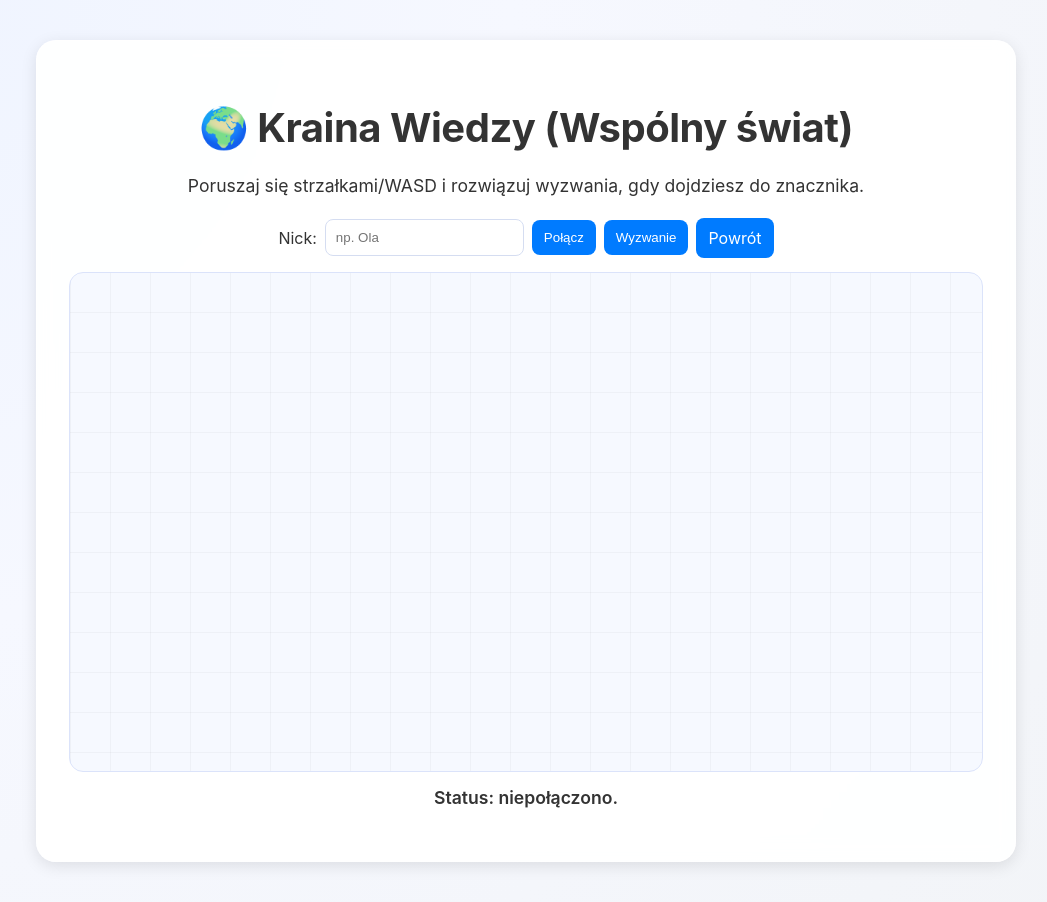
After one commit to hubglo/fiszki_app, a Flask app: page /adventure in a window 1280 px wide. The commit adds this page. Shown: the whole page, without its empty margins (114-1161 px from the left). Run offline with Flask 3, Linux system fonts and the light colour scheme.

Commit message:
Add shared adventure world prototype with cooperative challenge point

```diff
--- a/app.py
+++ b/app.py
@@ -1,9 +1,14 @@
 from flask import Flask, render_template, jsonify, request, redirect
 import json
 import os
+import random
+from threading import Lock
 
 app = Flask(__name__)
 LEADERBOARD_FILE = 'rankings.json'
+WORLD_SIZE = {'width': 2000, 'height': 1200}
+players = {}
+players_lock = Lock()
 
 # Load flashcards from JSON file
 def load_flashcards():
@@ -14,6 +19,39 @@ def load_flashcards():
 def load_themes():
     with open('themes.json', 'r', encoding='utf-8') as f:
         return json.load(f)
+
+
+def get_all_questions():
+    data = load_flashcards()
+    questions = []
+
+    for category in data.get('categories', []):
+        data_key = category.get('dataKey', category.get('id'))
+        if data_key and data_key in data:
+            for item in data[data_key]:
+                obverse = item.get('obverse') or item.get('country')
+                reverse = item.get('reverse') or item.get('capital')
+                if obverse and reverse:
+                    questions.append({
+                        'question': f'{obverse}',
+                        'answer': f'{reverse}',
+                        'category': category.get('name', category.get('id', 'Nieznana'))
+                    })
+
+        for sub in category.get('subcategories', []):
+            sub_key = sub.get('dataKey', sub.get('id'))
+            if sub_key and sub_key in data:
+                for item in data[sub_key]:
+                    obverse = item.get('obverse') or item.get('country')
+                    reverse = item.get('reverse') or item.get('capital')
+                    if obverse and reverse:
+                        questions.append({
+                            'question': f'{obverse}',
+                            'answer': f'{reverse}',
+                            'category': sub.get('name', sub.get('id', 'Nieznana'))
+                        })
+
+    return questions
 
 
 def load_leaderboard():
@@ -75,6 +113,11 @@ def quiz(category):
 def quiz_multichoice(category):
     return render_template('quiz-multichoice.html', category=category)
 
+
+@app.route('/adventure')
+def adventure():
+    return render_template('adventure.html', world_size=WORLD_SIZE)
+
 @app.route('/api/categories')
 def get_categories():
     data = load_flashcards()
@@ -94,6 +137,73 @@ def get_flashcards_api():
 def get_themes():
     themes_data = load_themes()
     return jsonify(themes_data['themes'])
+
+
+@app.route('/api/adventure/challenge', methods=['GET'])
+def get_adventure_challenge():
+    questions = get_all_questions()
+    if not questions:
+        return jsonify({'error': 'Brak pytań do wyzwań przygodowych.'}), 404
+
+    challenge = random.choice(questions)
+    return jsonify(challenge)
+
+
+@app.route('/api/world/join', methods=['POST'])
+def world_join():
+    payload = request.get_json(silent=True) or {}
+    player_id = str(payload.get('id', '')).strip() or str(random.randint(1000, 999999))
+    nickname = str(payload.get('nickname', 'Gracz')).strip()[:20] or 'Gracz'
+    x = int(payload.get('x', 100))
+    y = int(payload.get('y', 100))
+    x = max(0, min(WORLD_SIZE['width'], x))
+    y = max(0, min(WORLD_SIZE['height'], y))
+
+    with players_lock:
+        players[player_id] = {'id': player_id, 'nickname': nickname, 'x': x, 'y': y}
+
+    return jsonify({'playerId': player_id, 'worldSize': WORLD_SIZE})
+
+
+@app.route('/api/world/move', methods=['POST'])
+def world_move():
+    payload = request.get_json(silent=True) or {}
+    player_id = str(payload.get('id', '')).strip()
+    if not player_id:
+        return jsonify({'error': 'Brak id gracza.'}), 400
+
+    x = int(payload.get('x', 0))
+    y = int(payload.get('y', 0))
+    x = max(0, min(WORLD_SIZE['width'], x))
+    y = max(0, min(WORLD_SIZE['height'], y))
+
+    with players_lock:
+        player = players.get(player_id)
+        if not player:
+            return jsonify({'error': 'Gracz nie został znaleziony.'}), 404
+        player['x'] = x
+        player['y'] = y
+
+    return jsonify({'ok': True})
+
+
+@app.route('/api/world/state', methods=['GET'])
+def world_state():
+    with players_lock:
+        snapshot = list(players.values())
+    return jsonify({'players': snapshot})
+
+
+@app.route('/api/world/leave', methods=['POST'])
+def world_leave():
+    payload = request.get_json(silent=True) or {}
+    player_id = str(payload.get('id', '')).strip()
+    if not player_id:
+        return jsonify({'ok': True})
+
+    with players_lock:
+        players.pop(player_id, None)
+    return jsonify({'ok': True})
 
 
 @app.route('/api/leaderboard/storage', methods=['GET'])
@@ -162,5 +272,6 @@ def add_leaderboard_entry():
 
     return jsonify(leaderboard[key])
 
+
 if __name__ == '__main__':
     app.run()
--- /dev/null
+++ b/static/adventure.js
@@ -0,0 +1,154 @@
+const worldMap = document.getElementById('worldMap');
+const worldViewport = document.getElementById('worldViewport');
+const statusText = document.getElementById('statusText');
+const connectBtn = document.getElementById('connectBtn');
+const challengeBtn = document.getElementById('challengeBtn');
+const nicknameInput = document.getElementById('nicknameInput');
+const challengePoint = document.getElementById('challengePoint');
+
+const worldWidth = Number(worldMap.dataset.width || 2000);
+const worldHeight = Number(worldMap.dataset.height || 1200);
+const step = 12;
+
+const youId = `${Date.now()}-${Math.floor(Math.random() * 9999)}`;
+let players = [];
+let me = { id: youId, nickname: 'Gracz', x: 130, y: 130 };
+let pollIntervalId;
+
+const challengeLocation = { x: 980, y: 560 };
+challengePoint.style.left = `${challengeLocation.x}px`;
+challengePoint.style.top = `${challengeLocation.y}px`;
+
+function clamp(value, min, max) {
+    return Math.min(Math.max(value, min), max);
+}
+
+function renderPlayers() {
+    worldMap.querySelectorAll('.player').forEach(node => node.remove());
+
+    players.forEach(player => {
+        const el = document.createElement('div');
+        el.className = `player ${player.id === me.id ? 'player--self' : ''}`;
+        el.style.left = `${player.x}px`;
+        el.style.top = `${player.y}px`;
+
+        const label = document.createElement('span');
+        label.textContent = player.nickname;
+        label.className = 'player-label';
+        el.appendChild(label);
+        worldMap.appendChild(el);
+    });
+
+    const meSnapshot = players.find(player => player.id === me.id);
+    if (meSnapshot) {
+        me = { ...me, ...meSnapshot };
+    }
+
+    const viewportW = worldViewport.clientWidth;
+    const viewportH = worldViewport.clientHeight;
+    const targetX = clamp(me.x - viewportW / 2, 0, worldWidth - viewportW);
+    const targetY = clamp(me.y - viewportH / 2, 0, worldHeight - viewportH);
+    worldMap.style.transform = `translate(${-targetX}px, ${-targetY}px)`;
+}
+
+function sendMove() {
+    fetch('/api/world/move', {
+        method: 'POST',
+        headers: { 'Content-Type': 'application/json' },
+        body: JSON.stringify({ id: me.id, x: me.x, y: me.y })
+    }).catch(error => console.error('Błąd aktualizacji pozycji:', error));
+}
+
+async function connectToWorld() {
+    me.nickname = (nicknameInput.value || 'Gracz').trim().slice(0, 20) || 'Gracz';
+    try {
+        const response = await fetch('/api/world/join', {
+            method: 'POST',
+            headers: { 'Content-Type': 'application/json' },
+            body: JSON.stringify({ id: me.id, nickname: me.nickname, x: me.x, y: me.y })
+        });
+        if (!response.ok) {
+            statusText.textContent = 'Status: błąd połączenia.';
+            return;
+        }
+        statusText.textContent = 'Status: połączono ze wspólnym światem.';
+        refreshWorldState();
+        if (pollIntervalId) {
+            clearInterval(pollIntervalId);
+        }
+        pollIntervalId = setInterval(refreshWorldState, 1000);
+    } catch (error) {
+        console.error(error);
+        statusText.textContent = 'Status: błąd połączenia.';
+    }
+}
+
+async function refreshWorldState() {
+    try {
+        const response = await fetch('/api/world/state');
+        const data = await response.json();
+        players = data.players || [];
+        renderPlayers();
+    } catch (error) {
+        console.error('Błąd pobierania stanu świata:', error);
+    }
+}
+
+function handleMovement(event) {
+    const key = event.key.toLowerCase();
+    if (!['arrowup', 'arrowdown', 'arrowleft', 'arrowright', 'w', 'a', 's', 'd'].includes(key)) {
+        return;
+    }
+
+    if (key === 'arrowup' || key === 'w') me.y -= step;
+    if (key === 'arrowdown' || key === 's') me.y += step;
+    if (key === 'arrowleft' || key === 'a') me.x -= step;
+    if (key === 'arrowright' || key === 'd') me.x += step;
+
+    me.x = clamp(me.x, 0, worldWidth);
+    me.y = clamp(me.y, 0, worldHeight);
+    sendMove();
+}
+
+async function runChallenge() {
+    const distance = Math.hypot(me.x - challengeLocation.x, me.y - challengeLocation.y);
+    if (distance > 90) {
+        statusText.textContent = 'Podejdź bliżej znacznika wyzwania (zielone koło).';
+        return;
+    }
+
+    try {
+        const response = await fetch('/api/adventure/challenge');
+        const challenge = await response.json();
+        if (!response.ok) {
+            statusText.textContent = challenge.error || 'Brak wyzwań.';
+            return;
+        }
+
+        const answer = prompt(`Wyzwanie (${challenge.category}): ${challenge.question}`);
+        if (answer === null) return;
+
+        if (answer.trim().toLowerCase() === challenge.answer.trim().toLowerCase()) {
+            statusText.textContent = '✅ Poprawna odpowiedź! Świat odzyskuje wiedzę.';
+        } else {
+            statusText.textContent = `❌ Błędna odpowiedź. Poprawnie: ${challenge.answer}`;
+        }
+    } catch (error) {
+        console.error(error);
+        statusText.textContent = 'Błąd pobierania wyzwania.';
+    }
+}
+
+document.addEventListener('keydown', handleMovement);
+connectBtn.addEventListener('click', connectToWorld);
+challengeBtn.addEventListener('click', runChallenge);
+window.addEventListener('beforeunload', () => {
+    if (pollIntervalId) clearInterval(pollIntervalId);
+    fetch('/api/world/leave', {
+        method: 'POST',
+        headers: { 'Content-Type': 'application/json' },
+        body: JSON.stringify({ id: me.id }),
+        keepalive: true
+    });
+});
+renderPlayers();
--- a/static/style.css
+++ b/static/style.css
@@ -451,3 +451,99 @@ p {
         left: 18px;
     }
 }
+
+.adventure-shell {
+    max-width: 980px;
+}
+
+.adventure-subtitle {
+    margin-top: -6px;
+}
+
+.adventure-toolbar {
+    display: flex;
+    flex-wrap: wrap;
+    justify-content: center;
+    gap: 8px;
+    align-items: center;
+    margin-bottom: 14px;
+}
+
+.adventure-toolbar input {
+    border: 1px solid #d5ddf1;
+    border-radius: 8px;
+    padding: 10px;
+}
+
+.adventure-toolbar button,
+.inline-link-btn {
+    border: none;
+    background: var(--color-primary);
+    color: white;
+    border-radius: 8px;
+    padding: 10px 12px;
+    text-decoration: none;
+    cursor: pointer;
+}
+
+.world-viewport {
+    width: 100%;
+    height: 500px;
+    overflow: hidden;
+    border: 1px solid #dbe3fa;
+    border-radius: 14px;
+    background: #f6f9ff;
+    position: relative;
+}
+
+.world-map {
+    position: absolute;
+    width: 2000px;
+    height: 1200px;
+    background-image:
+        linear-gradient(0deg, rgba(0, 0, 0, 0.03) 1px, transparent 1px),
+        linear-gradient(90deg, rgba(0, 0, 0, 0.03) 1px, transparent 1px);
+    background-size: 40px 40px;
+}
+
+.player {
+    position: absolute;
+    width: 22px;
+    height: 22px;
+    border-radius: 50%;
+    background: #ea4a4a;
+    border: 2px solid white;
+    transform: translate(-50%, -50%);
+}
+
+.player--self {
+    background: #2d8cff;
+}
+
+.player-label {
+    position: absolute;
+    top: -22px;
+    left: 50%;
+    transform: translateX(-50%);
+    background: rgba(26, 34, 58, 0.8);
+    color: white;
+    font-size: 11px;
+    padding: 2px 6px;
+    border-radius: 8px;
+    white-space: nowrap;
+}
+
+.challenge-point {
+    position: absolute;
+    width: 30px;
+    height: 30px;
+    background: #21b573;
+    border-radius: 50%;
+    transform: translate(-50%, -50%);
+    box-shadow: 0 0 0 8px rgba(33, 181, 115, 0.2);
+}
+
+.world-status {
+    margin-top: 12px;
+    font-weight: 600;
+}
--- /dev/null
+++ b/templates/adventure.html
@@ -0,0 +1,33 @@
+<!DOCTYPE html>
+<html lang="pl">
+<head>
+    <meta charset="UTF-8">
+    <meta name="viewport" content="width=device-width, initial-scale=1.0">
+    <title>Kraina Wiedzy - Tryb przygodowy</title>
+    <link rel="stylesheet" href="{{ url_for('static', filename='style.css') }}">
+</head>
+<body>
+    <div class="container adventure-shell">
+        <h1>🌍 Kraina Wiedzy (Wspólny świat)</h1>
+        <p class="adventure-subtitle">Poruszaj się strzałkami/WASD i rozwiązuj wyzwania, gdy dojdziesz do znacznika.</p>
+
+        <div class="adventure-toolbar">
+            <label for="nicknameInput">Nick:</label>
+            <input id="nicknameInput" type="text" maxlength="20" placeholder="np. Ola" />
+            <button id="connectBtn">Połącz</button>
+            <button id="challengeBtn">Wyzwanie</button>
+            <a class="inline-link-btn" href="/">Powrót</a>
+        </div>
+
+        <div id="worldViewport" class="world-viewport">
+            <div id="worldMap" class="world-map" data-width="{{ world_size.width }}" data-height="{{ world_size.height }}">
+                <div id="challengePoint" class="challenge-point" title="Punkt wyzwania"></div>
+            </div>
+        </div>
+
+        <p id="statusText" class="world-status">Status: niepołączono.</p>
+    </div>
+
+    <script src="{{ url_for('static', filename='adventure.js') }}"></script>
+</body>
+</html>
--- a/templates/start.html
+++ b/templates/start.html
@@ -27,6 +27,7 @@
             <p class="hero-badge">🚀 Nowoczesna nauka</p>
             <h1>Witaj w aplikacji Fiszki</h1>
             <p class="hero-subtitle">Wybierz kategorię i ucz się szybciej dzięki interaktywnym trybom.</p>
+            <p><a class="inline-link-btn" href="/adventure">🎮 Tryb przygodowy online</a></p>
         </div>
 
         <div class="categories-grid" id="categoriesContainer"></div>
```
Also changed, not shown: requirements.txt (line endings or trailing spaces).
